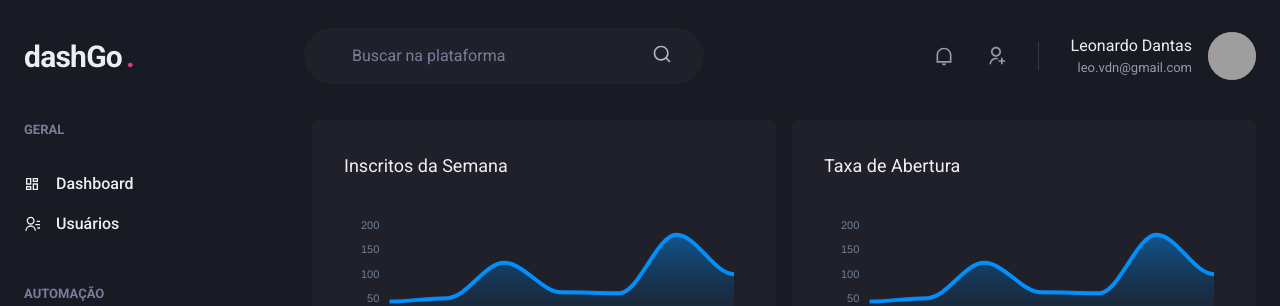
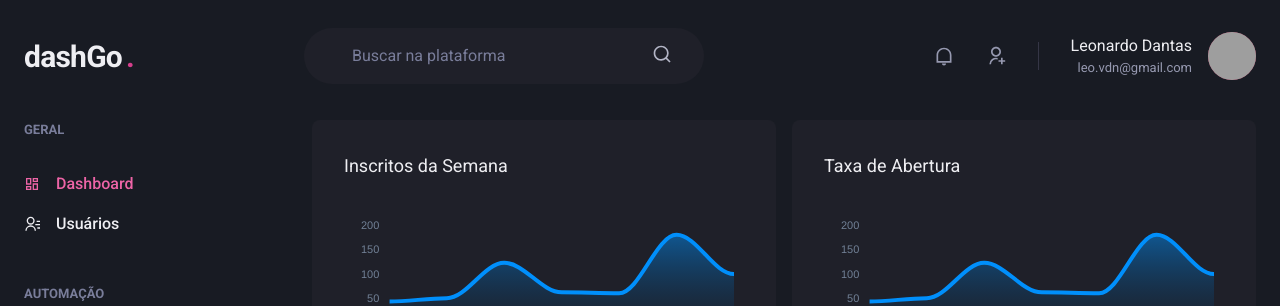
Before and after one commit to leovdn/dashgo, a Next.js app: page /dashboard in a window 1280 px wide. Shown: the top 306 px of the page. Built offline with nearby package versions, Linux system fonts and the light colour scheme; grey boxes are pictures that could not be loaded.

Commit message:
feat: active link highlight

```diff
--- /dev/null
+++ b/src/components/ActiveLink.tsx
@@ -0,0 +1,37 @@
+import Link, { LinkProps } from "next/link"
+import { useRouter } from "next/router"
+import { cloneElement, ReactElement } from "react"
+
+interface ActiveLinkProps extends LinkProps {
+  children: ReactElement
+  shouldMatchExactHref: boolean
+}
+
+export function ActiveLink({
+  children,
+  shouldMatchExactHref = false,
+  ...rest
+}: ActiveLinkProps) {
+  let isActive = false
+
+  const { asPath } = useRouter()
+
+  if (shouldMatchExactHref && (asPath === rest.href || asPath === rest.as)) {
+    isActive = true
+  }
+
+  if (
+    (!shouldMatchExactHref && asPath.startsWith(String(rest.href))) ||
+    asPath.startsWith(String(rest.as))
+  ) {
+    isActive = true
+  }
+
+  return (
+    <Link {...rest}>
+      {cloneElement(children, {
+        color: isActive ? "pink.400" : "gray.50",
+      })}
+    </Link>
+  )
+}
--- a/src/components/Sidebar/NavLink.tsx
+++ b/src/components/Sidebar/NavLink.tsx
@@ -4,8 +4,8 @@
   LinkProps as ChakraLinkProps,
   Text,
 } from "@chakra-ui/react"
-import Link from "next/link"
 import { ElementType } from "react"
+import { ActiveLink } from "../ActiveLink"
 
 interface NavLinkProps extends ChakraLinkProps {
   icon: ElementType
@@ -15,13 +15,13 @@
 
 export function NavLink({ icon, children, href, ...rest }: NavLinkProps) {
   return (
-    <Link href={href} passHref>
+    <ActiveLink href={href} passHref>
       <ChakraLink display="flex" alignItems="center" {...rest}>
         <Icon as={icon} size="20" />
         <Text ml="4" fontWeight="medium">
           {children}
         </Text>
       </ChakraLink>
-    </Link>
+    </ActiveLink>
   )
 }
```
